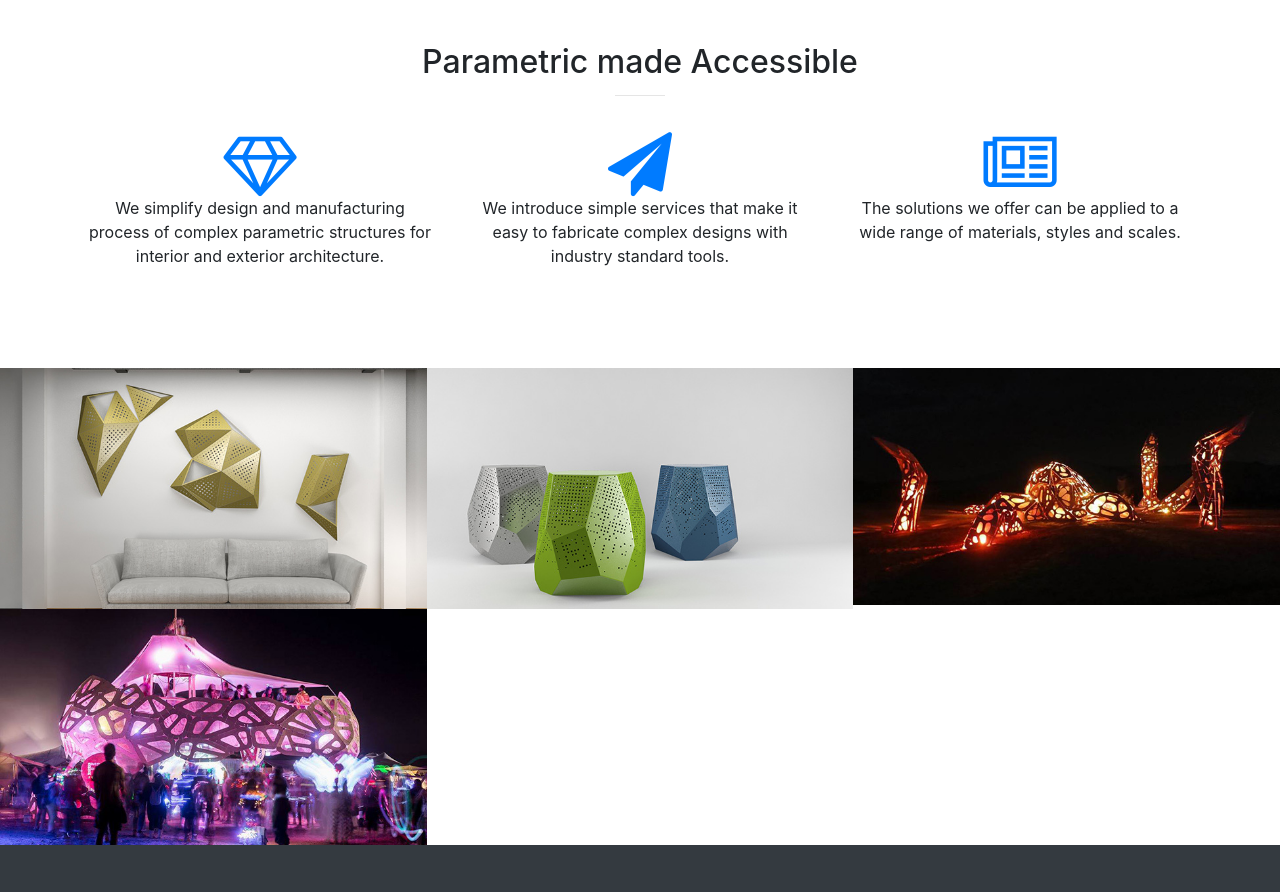
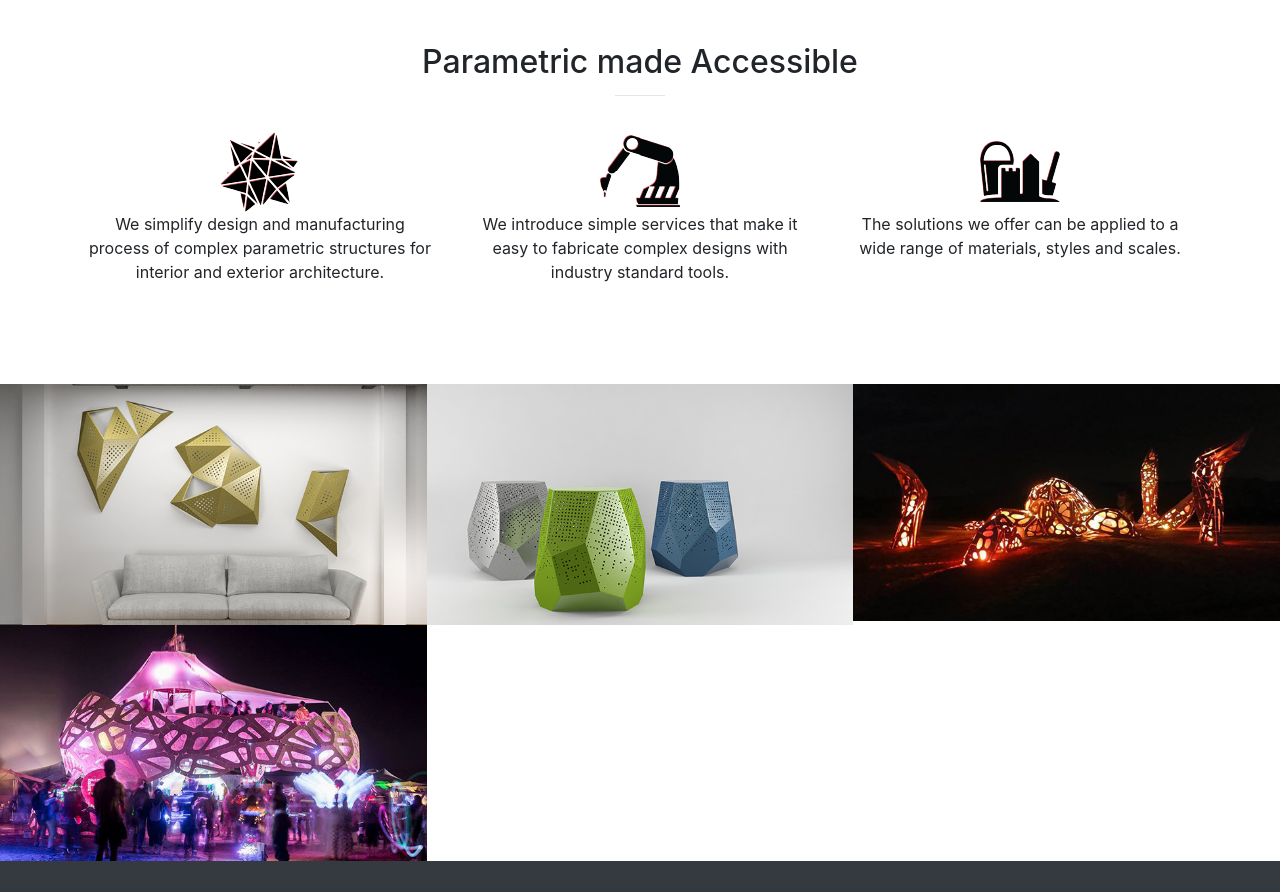
Before and after one commit to matanzr/pangolinWeb, a website with bundled scripts: page index.html in a window 1280 px wide. Shown: the part 1260-2152 px from the top of the page. Built offline with nearby package versions, Linux system fonts and the light colour scheme.

Commit message:
replace icons

```diff
--- a/index.html
+++ b/index.html
@@ -99,21 +99,21 @@
         <div class="row">
           <div class="col-lg-4 col-md-4 text-center">
             <div class="service-box">
-              <i class="fa fa-4x fa-diamond text-primary sr-icons"></i>
+              <img src="img/icons/simple.png" class="sr-icons">
 
               <p class="text">We simplify design and manufacturing process of complex parametric structures for interior and exterior architecture.</p>
             </div>
           </div>
           <div class="col-lg-4 col-md-4 text-center">
             <div class="service-box">
-              <i class="fa fa-4x fa-paper-plane text-primary sr-icons"></i>
+                <img src="img/icons/manufacture.png" class="sr-icons">
               <p class="text">We introduce simple services that make it   easy to fabricate complex designs with industry standard tools.
               </p>
             </div>
           </div>
           <div class="col-lg-4 col-md-4 text-center">
             <div class="service-box">
-              <i class="fa fa-4x fa-newspaper-o text-primary sr-icons"></i>
+                <img src="img/icons/materials.png" class="sr-icons">
               <p class="text">The solutions we offer can be applied to a wide range of materials, styles and scales.</p>
             </div>
           </div>
```
Also changed, not shown: img/icons/manufacture.png (added), img/icons/materials.png (added), img/icons/simple.png (added), 2 other files.
